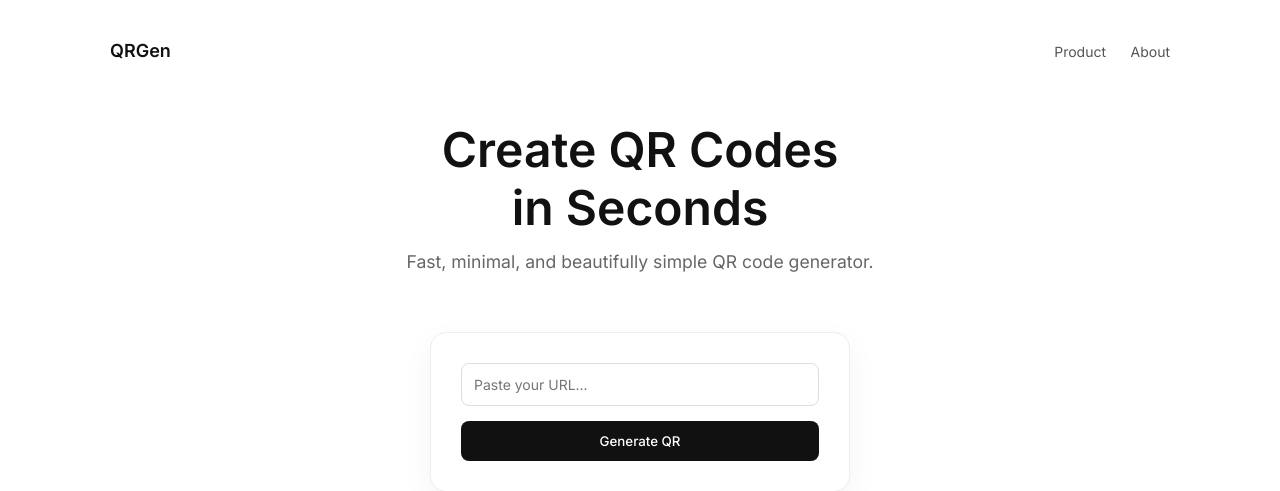
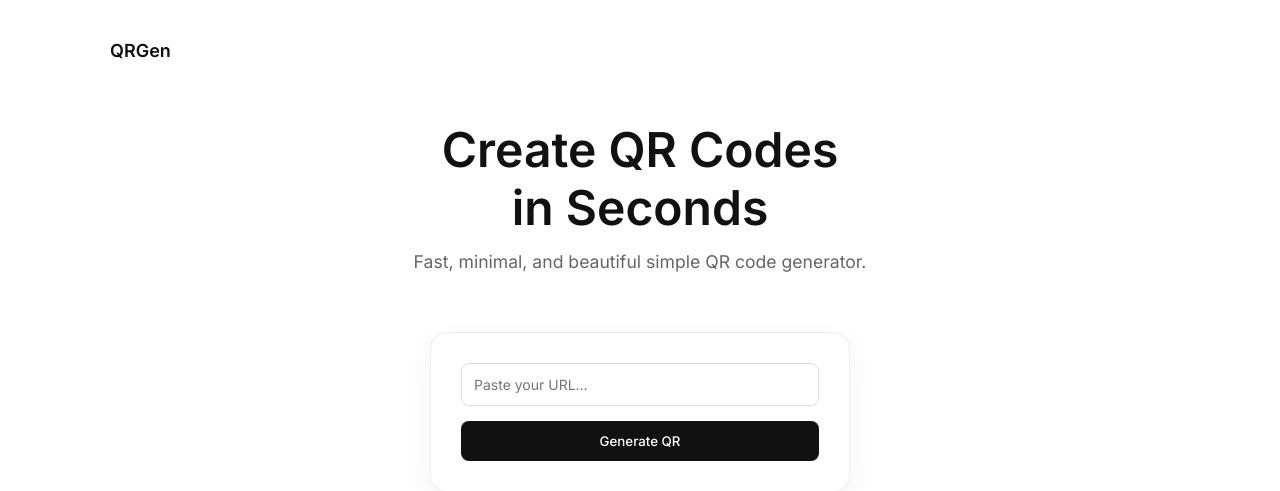
Before and after one commit to raghavendra1500/url_to_qr, a Flask app: page / in a window 1280 px wide. Shown: the top 491 px of the page. Run offline with Flask 3, Linux system fonts and the light colour scheme.

Commit message:
Remove navigation links and update description text

```diff
--- a/templates/index.html
+++ b/templates/index.html
@@ -171,16 +171,13 @@
     <!-- NAV -->
     <div class="nav">
         <div class="logo">QRGen</div>
-        <div>
-            <a href="#">Product</a>
-            <a href="#">About</a>
-        </div>
+
     </div>
 
     <!-- HERO -->
     <div class="hero">
         <h1>Create QR Codes<br>in Seconds</h1>
-        <p>Fast, minimal, and beautifully simple QR code generator.</p>
+        <p>Fast, minimal, and beautiful simple QR code generator.</p>
     </div>
 
     <!-- GENERATOR -->
```
